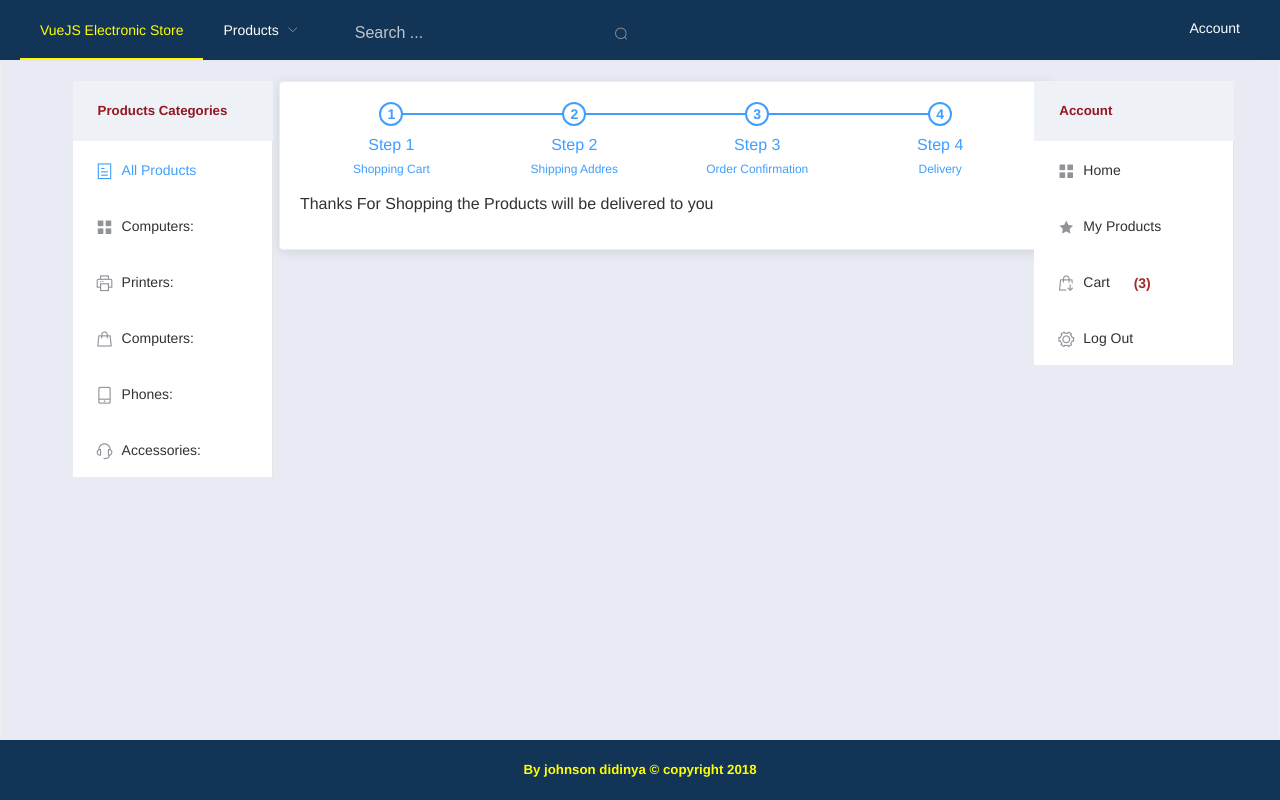
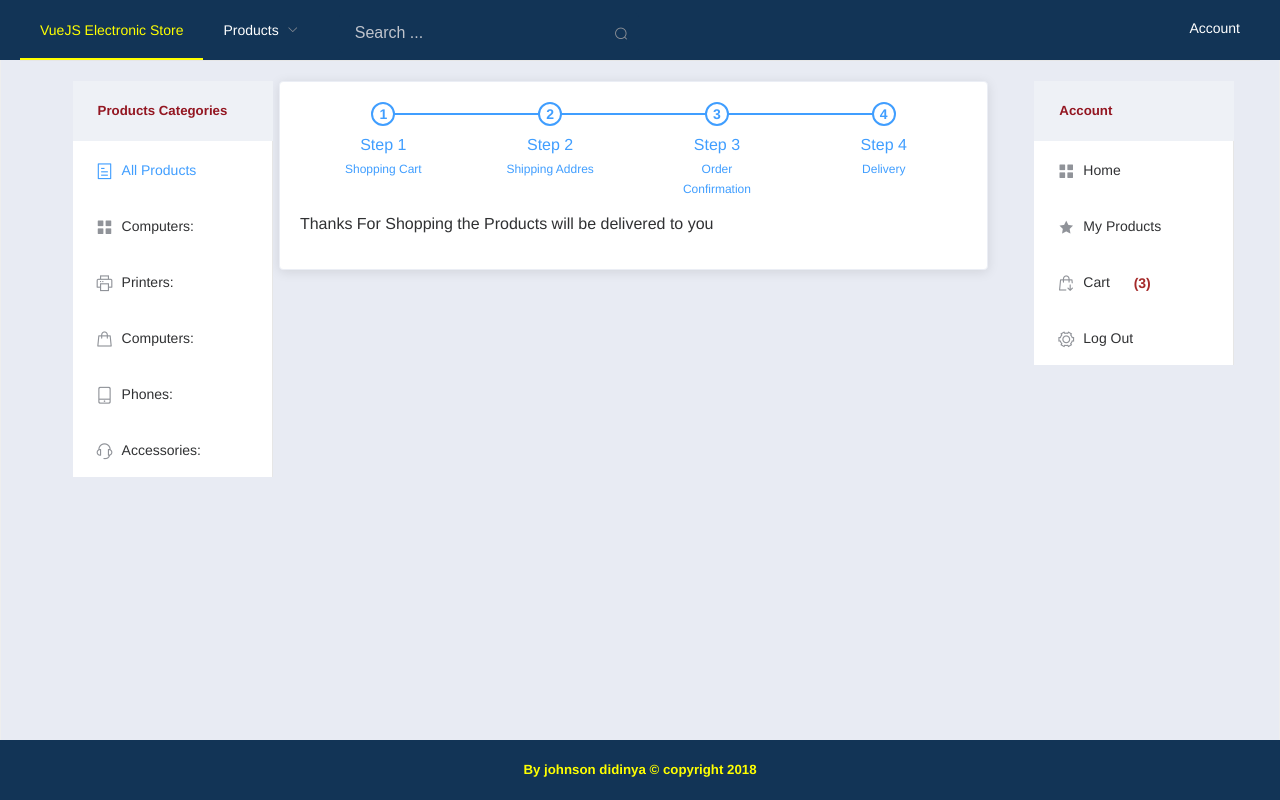
Before and after one commit to didinkaj/vue-single-page-store-manager, a Vue app: page /user/checkout in a window 1280 px wide. Built offline with nearby package versions, Linux system fonts and the light colour scheme; no server answers; sample sign-in values are in the browser's storage; what vue-instantsearch would draw is missing.

Commit message:
final touches

```diff
--- a/src/components/users/Cart.vue
+++ b/src/components/users/Cart.vue
@@ -130,8 +130,8 @@
                             </div>
                         </div>
                     </el-col>
-                    <!--<el-input-number  :value="parseInt(product.quantity)"  @change="handleChange(product)" :min="1" :max="10"></el-input-number>-->
-                    <el-input-number  :value="parseInt(product.quantity)"  @change="handleChange(value, product)" :min="1" :max="10"></el-input-number>
+                    <el-input-number  :value="parseInt(product.quantity)"  @change="handleChange(product)" :min="1" :max="10"></el-input-number>
+                    <!--<el-input-number  :value="parseInt(product.quantity)"  @change="handleChange(value, product)" :min="1" :max="10"></el-input-number>-->
                     <el-button type="danger pull-right" icon="el-icon-sold-out" @click="removeItem(product)"> Remove
                     </el-button>
                 </el-card>
--- a/src/components/users/Checkout.vue
+++ b/src/components/users/Checkout.vue
@@ -16,7 +16,7 @@
 <template>
     <div>
         <el-row>
-            <el-col :span="24">
+            <el-col :span="22">
                 <el-card class="checkout">
                     <el-steps :active="4" align-center>
                         <el-step title="Step 1" description="Shopping Cart"></el-step>
```
